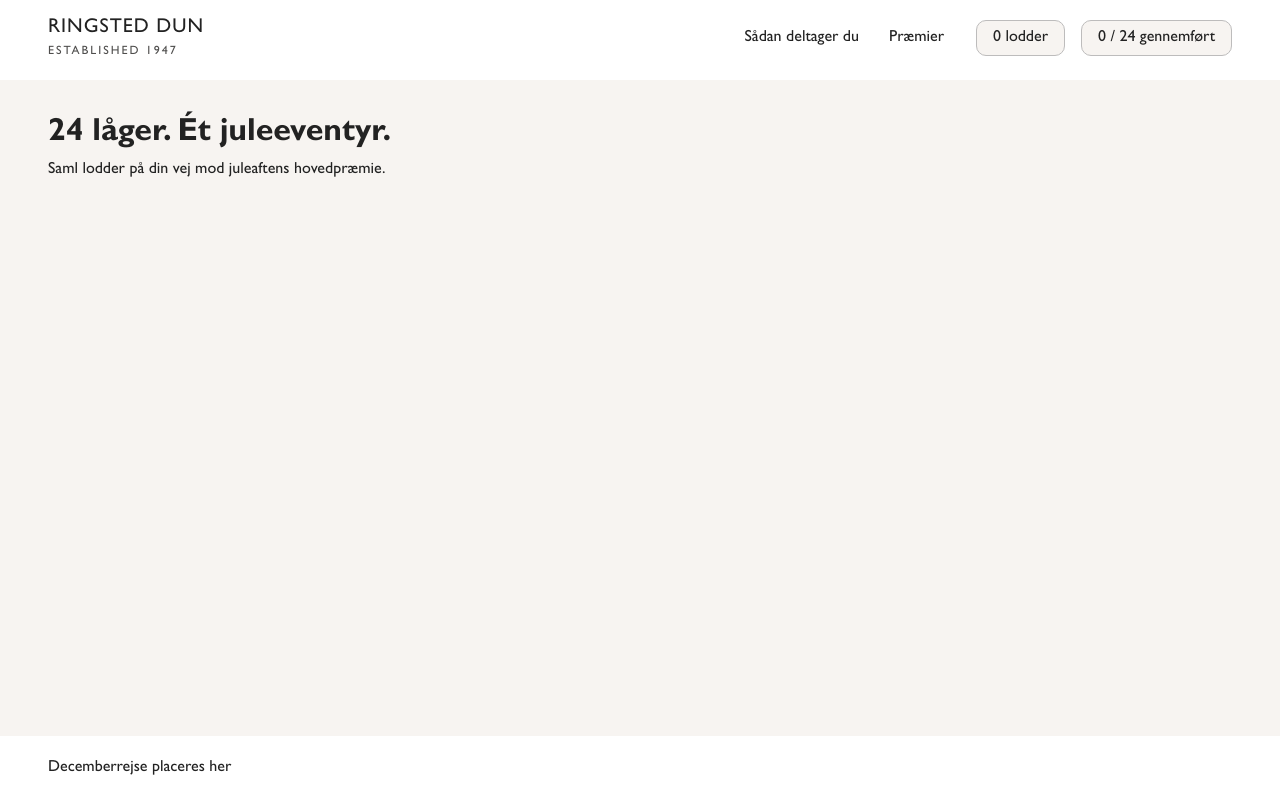
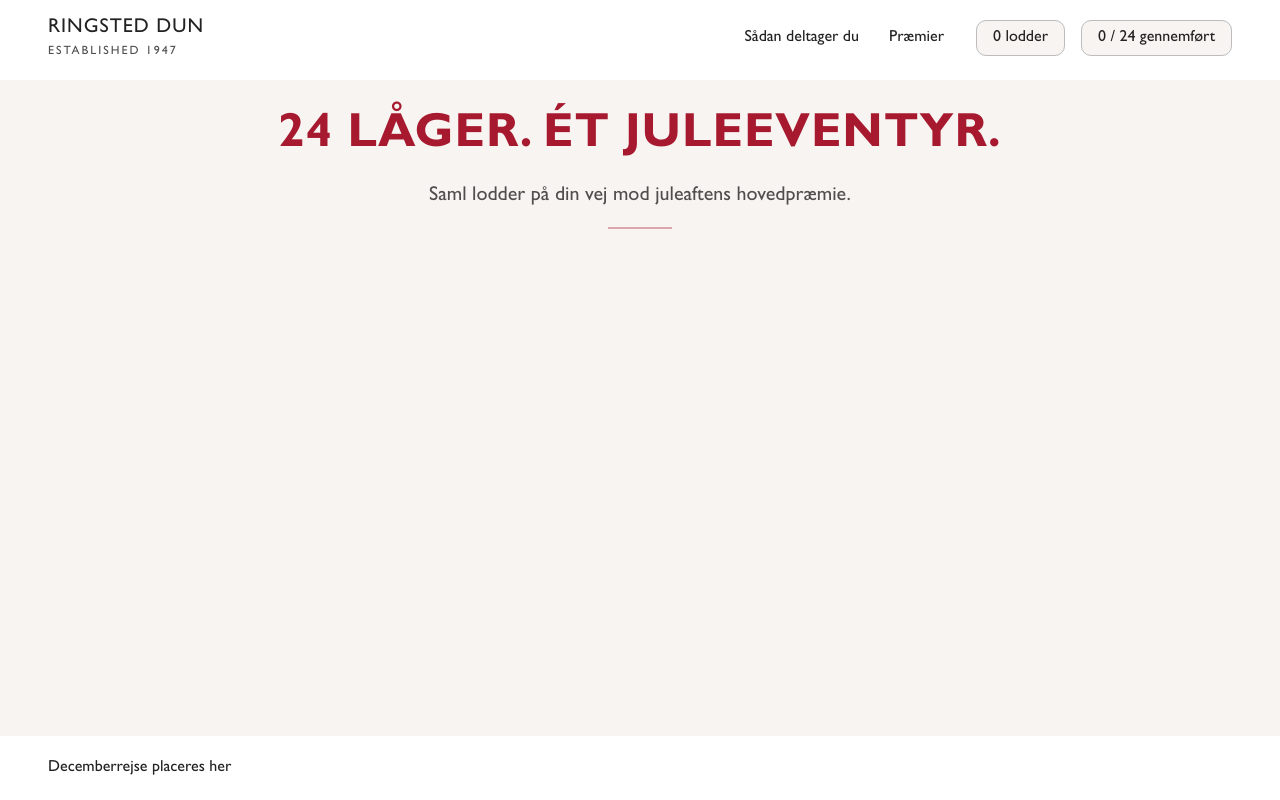
Before and after one commit to t1ger-scripts/julekalender, a React (Vite) app: page / in a window 1280 px wide. Built offline with nearby package versions, Linux system fonts and the light colour scheme.

Commit message:
feat: style calendar heading and introduction

```diff
--- a/src/pages/CalendarPage.tsx
+++ b/src/pages/CalendarPage.tsx
@@ -8,8 +8,15 @@ function CalendarPage() {
       header={<Header tickets={0} completedDoors={0} />}
       journey={<p>Decemberrejse placeres her</p>}
     >
-      <h1>24 låger. Ét juleeventyr.</h1>
-      <p>Saml lodder på din vej mod juleaftens hovedpræmie.</p>
+      <div className="calendar-intro">
+        <h1 className="calendar-intro__title">
+          24 låger. Ét juleeventyr.
+        </h1>
+
+        <p className="calendar-intro__description">
+          Saml lodder på din vej mod juleaftens hovedpræmie.
+        </p>
+      </div>
     </CalendarLayout>
   )
 }
--- a/src/styles/calendar.css
+++ b/src/styles/calendar.css
@@ -16,4 +16,31 @@
 .calendar-layout__journey {
   padding: 20px 48px;
   background-color: #ffffff;
+}
+
+.calendar-intro {
+  text-align: center;
+  margin-bottom: 48px;
+}
+.calendar-intro__title {
+  color: #a6192e;
+  font-size: 48px;
+  font-weight: 700;
+  line-height: 1.15;
+  letter-spacing: 1px;
+  text-transform: uppercase;
+}
+.calendar-intro__description {
+  margin-top: 16px;
+  color: #4f4e4d;
+  font-size: 20px;
+}
+.calendar-intro::after {
+  content: "";
+  display: block;
+  width: 64px;
+  height: 2px;
+  margin: 16px auto 0;
+  background-color: #a6192e;
+  opacity: 0.35;
 }/*# sourceMappingURL=calendar.css.map */
--- a/src/styles/calendar.scss
+++ b/src/styles/calendar.scss
@@ -21,3 +21,34 @@
     background-color: $white;
   }
 }
+
+// Introduktion over kalenderens låger.
+.calendar-intro {
+  text-align: center;
+  margin-bottom: $px-48;
+
+  &__title {
+    color: $text-h1-color-christmas;
+    font-size: $text-h1-size;
+    font-weight: 700;
+    line-height: 1.15;
+    letter-spacing: 1px;
+    text-transform: uppercase;
+  }
+
+  &__description {
+    margin-top: $px-16;
+    color: $grey-dark;
+    font-size: $text-p-size;
+  }
+
+  &::after {
+    content: '';
+    display: block;
+    width: 64px;
+    height: 2px;
+    margin: $px-16 auto 0;
+    background-color: $red;
+    opacity: 0.35;
+  }
+}
```
Also changed, not shown: 1 other file (tests, documents, lock files or other folders).
